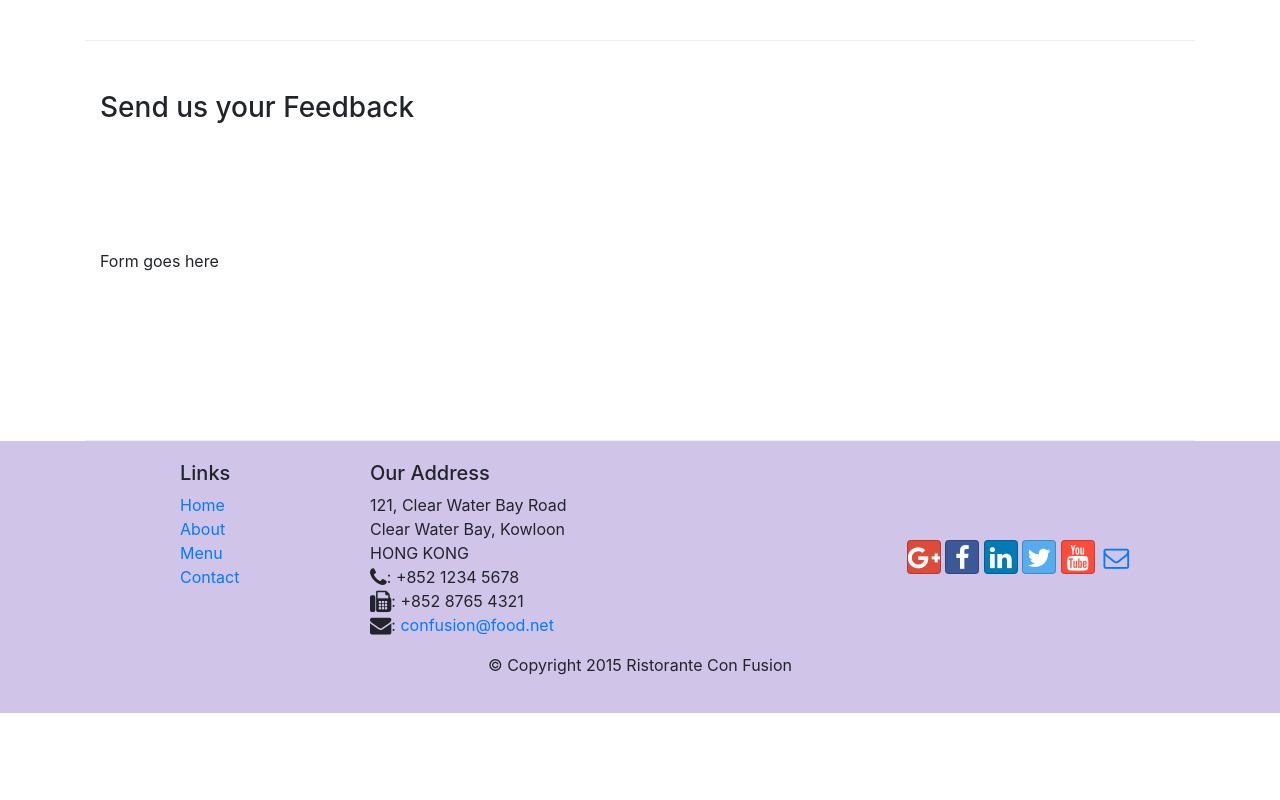
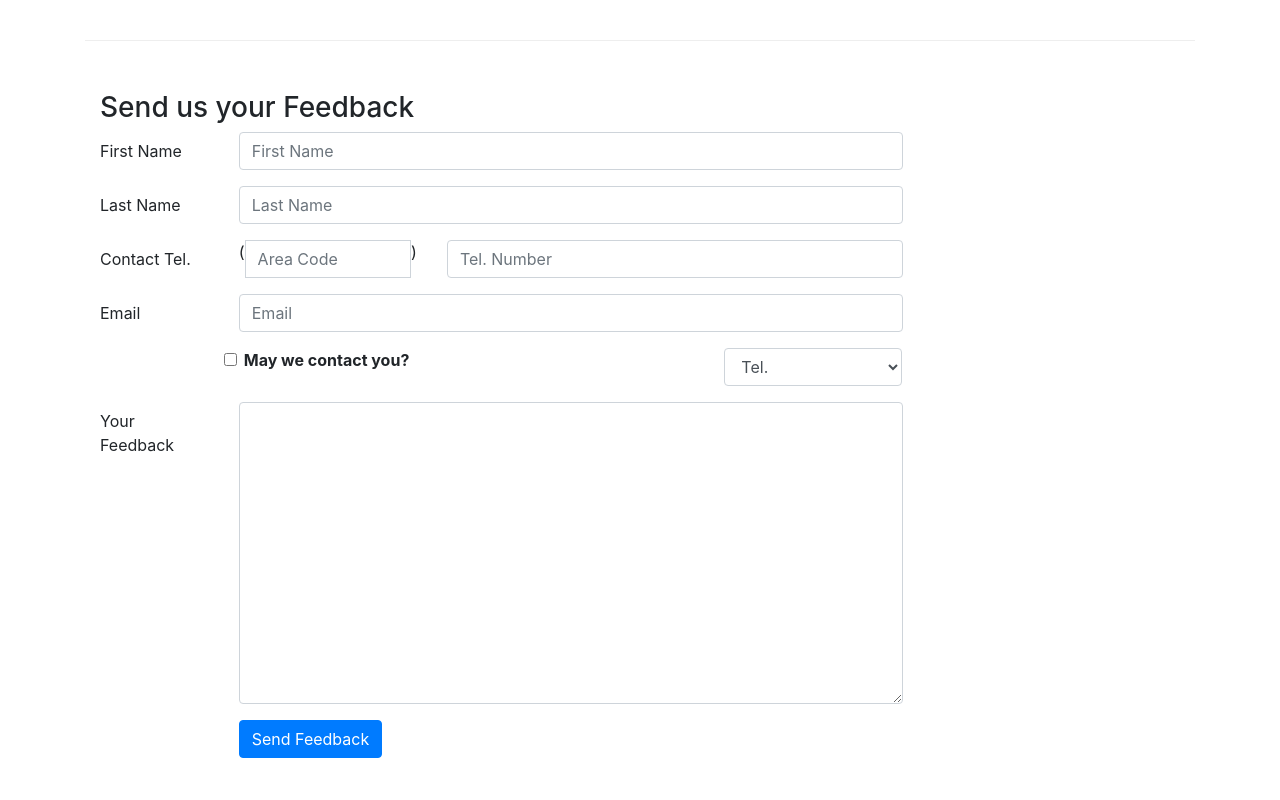
Before and after one commit to kiily/conFusionRestaurant, a website: page contactus.html in a window 1280 px wide. Shown: the part 800-1600 px from the top of the page. Before the commit the page ends 1513 px from the top, so only its background shows below. Drawn offline with nearby package versions, Linux system fonts and the light colour scheme.

Commit message:
send feedback form

```diff
--- a/contactus.html
+++ b/contactus.html
@@ -93,7 +93,75 @@
               <h3>Send us your Feedback</h3>
            </div>
             <div class="col-12 col-md-9">
-                Form goes here
+                <form>
+                    <!-- DIVIDE THE FORM INTO ROWS -->
+                    <div class="form-group row">
+                        <label for="firstname" class="col-md-2 col-form-label">First Name</label>
+                        <div class="col-md-10">
+                            <input type="text" class="form-control" id="firstname" name="firstname"
+                                placeholder="First Name">
+                        </div>
+                    </div>
+                    <div class="form-group row">
+                            <label for="lastname" class="col-md-2 col-form-label">Last Name</label>
+                        <div class="col-md-10">
+                            <input type="text" class="form-control" id="lastname" name="lastname"
+                             placeholder="Last Name">
+                        </div>
+                    </div>
+                    <div class="form-group row">
+                         <label for="telnum" class="col-md-2 col-form-label">Contact Tel.</label>
+                         <!-- FIGURED THESE GRID LAYOUTS OUT BY TRIAL AND ERROR -->
+                         <div class="col-5 col-sm-4 col-md-3">
+                             <!-- GROUP INPUTS with Bootstrap class -->
+                             <div class="input-group">
+                                <div class="input-group-addon">(</div>
+                                <input type="tel" class="form-control" id="areacode" name="areacode"
+                                placeholder="Area Code">
+                                <div class="input-group-addon">)</div>
+                             </div>
+                         </div>
+                         <div class="col-7 col-sm-6 col-md-7">
+                            <input type="tel" class="form-control" id="telnum" name="telnum"
+                             placeholder="Tel. Number">
+                        </div>
+                    </div>
+                    <div class="form-group row">
+                         <label for="emailid" class="col-md-2 col-form-label">Email</label>
+                         <div class="col-md-10">
+                                <input type="email" class="form-control" id="emailid" name="emailid"
+                                 placeholder="Email">
+                        </div>
+                    </div>
+                    <div class="form-group row">
+                        <div class="form-check col-md-6 offset-md-2">
+                            <label class="form-check-label">
+                                <input type="checkbox" class="form-check-input" name="approve"
+                                value="">
+                            <strong>May we contact you?</strong>
+                            </label>
+
+                        </div>
+                        <div class="col-md-3 offset-md-1">
+                            <select class="form-control">
+                                <option>Tel.</option>
+                                <option>Email</option>
+                            </select>
+                        </div>
+                    </div>
+                    <div class="form-group row">
+                            <label for="feedback" class="col-md-2 col-form-label">Your Feedback</label>
+                            <div class="col-md-10">
+                                   <textarea class="form-control" id="feedback" name="feedback"
+                                    rows="12"></textarea>
+                           </div>
+                    </div>
+                    <div class="form-group row">
+                        <div class="offset-md-2 col-md-10">
+                            <button type="submit" class="btn btn-primary">Send Feedback</button>
+                        </div>
+                    </div>
+                </form>
             </div>
              <div class="col-12 col-md">
             </div>
```
